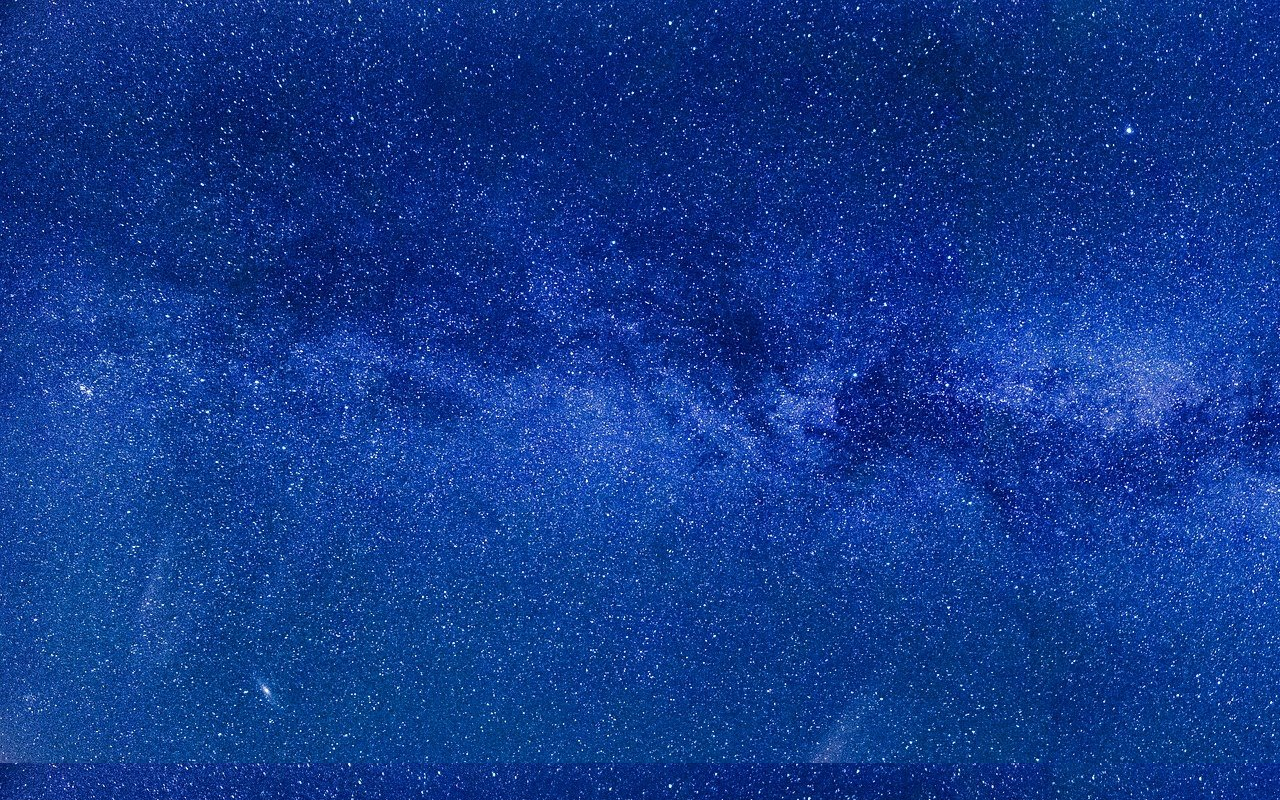
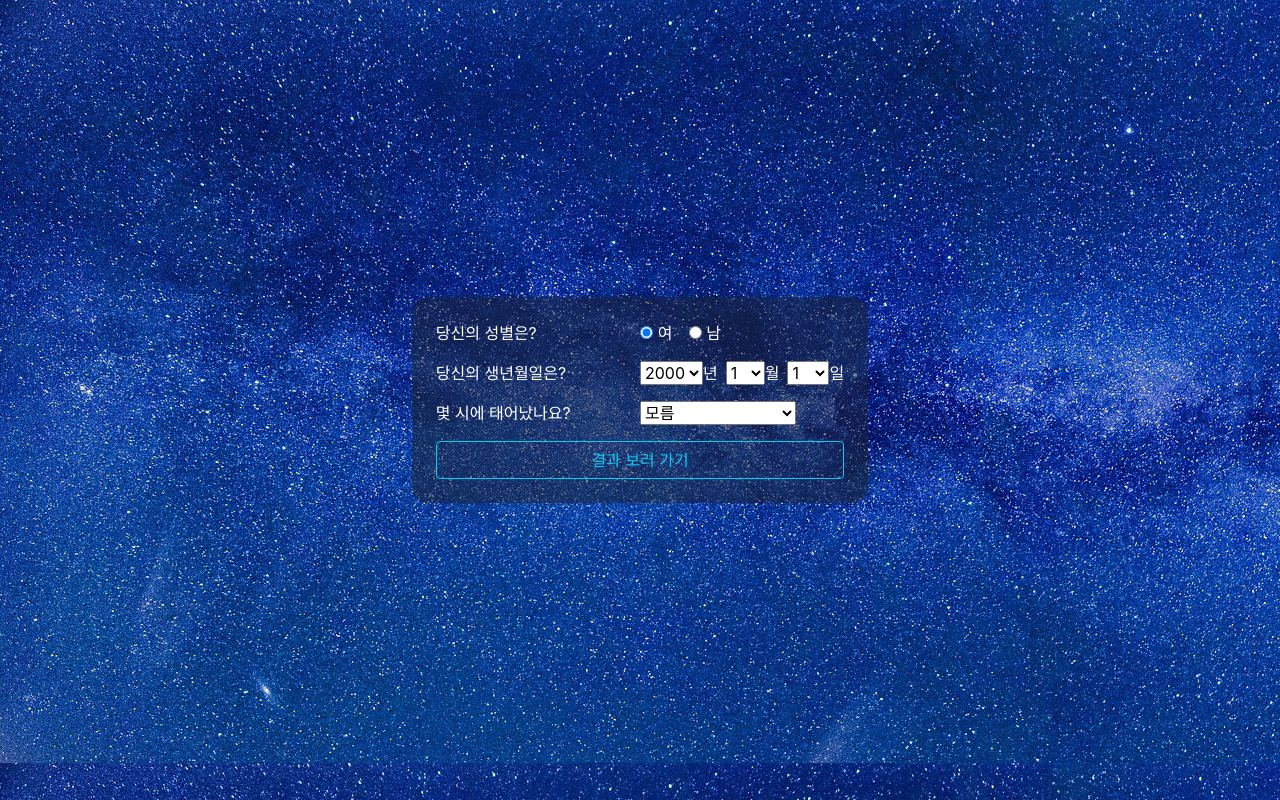
Before and after one commit to seohyun319/SOTD, a React (Create React App) app: page /select-color in a window 1280 px wide. Before the commit this address had no page. Built offline with nearby package versions, Linux system fonts and the light colour scheme.

Commit message:
FEAT: color page

```diff
--- a/src/App.js
+++ b/src/App.js
@@ -4,6 +4,7 @@ import FortunePage from './components/views/FortunePage/FortunePage';
 import ColorPage from './components/views/ColorPage/ColorPage';
 import { BrowserRouter, Route, Routes } from "react-router-dom";
 import LandingPage from './components/views/LandingPage';
+import SelectPageColor from './components/views/SelectPage/SelectPageColor';
 
 function App() {
   return (
@@ -14,6 +15,7 @@ function App() {
         <Routes>
           <Route exact path="/" element={<LandingPage />}></Route>
           <Route path="/select" element={<SelectPage />}></Route>
+          <Route path="/select-color" element={<SelectPageColor />}></Route>
           <Route path="/select/fortune" element={<FortunePage />}></Route>
           <Route path="/select/color" element={<ColorPage />}></Route>
         </Routes>
--- a/src/components/views/ColorPage/ColorPage.js
+++ b/src/components/views/ColorPage/ColorPage.js
@@ -1,10 +1,32 @@
 import React from 'react'
+import axios from 'axios'
+import { useState, useEffect } from 'react';
 import HomeBtn from '../HomeBtn'
+import './FortunePage.css'
 
 function ColorPage() {
+    const [color, setColor] = useState()
+    const goToSee = (e) => {
+        e.preventDefault();
+        let body = {
+            month : 3,
+            day : 6,
+        }
+        axios.post('http://localhost:5000/select/color', body)
+        .then(res => {
+            console.log(res);
+            setColor(res.data.title);
+        })
+        // window.location.href = '/select/fortune';
+    }
+
+
+
+
     return (
-        <div>
-            컬러페이지입니다!
+        <div className="base">
+            <h5>오늘 당신에게 맞는 컬러는?</h5>
+            <div>{}</div>
             <HomeBtn />
         </div>
     )
--- /dev/null
+++ b/src/components/views/ColorPage/FortunePage.css
@@ -0,0 +1,19 @@
+.base {
+    min-width: 30rem;
+    width: 80%;
+    background-color: rgb(28 34 48 / 50%);
+    color: white;
+    padding: 1.5rem;
+    border-radius: 1rem;
+    flex-direction: column;
+    column-gap: 1rem;
+    row-gap: 2rem;
+    display: flex;
+    flex-wrap: wrap;
+    justify-content: center;
+    align-items: center;
+}
+
+h5 {
+    color: rgb(213, 195, 255);
+}
--- a/src/components/views/FortunePage/FortunePage.js
+++ b/src/components/views/FortunePage/FortunePage.js
@@ -3,6 +3,7 @@ import axios from 'axios'
 import { useState, useEffect } from 'react';
 import './FortunePage.css'
 import HomeBtn from '../HomeBtn'
+import {Button} from 'react-bootstrap'
 
 function FortunePage() {
     let body = {
@@ -11,6 +12,7 @@ function FortunePage() {
     }
 
     const [users, setUsers] = useState("");
+    const [rest, setRest] = useState()
 
     const fetchUsers = async () => {
         const response = await axios.post('http://localhost:5000/select/fortune/', body);
@@ -24,6 +26,20 @@ function FortunePage() {
     fetchUsers();
   }, []);
 
+
+  const goToSee = (e) => {
+    e.preventDefault();
+    // let body = {
+    //     month : selectedMonth,
+    //     day : selectedDay,
+    // }
+    axios.post('http://localhost:5000/select/fortunestore')
+    .then(res => {
+        console.log(res.data.title);
+        setRest(res.data.title);
+    })
+    // window.location.href = '/select/fortune';
+}
 
     // const request = axios.post('http://localhost:5000/select/fortune', body)
     //     .then(response => {console.log(response)})
@@ -69,6 +85,8 @@ function FortunePage() {
             <h5>오늘 당신에게 맞는 음식은?</h5>
             <div>{users}</div>
             <HomeBtn />
+            <Button onClick={goToSee} variant="outline-info">추천 학교 앞 음식점 보기</Button>
+            <div>{rest}</div>
         </div>
     )
 }
--- a/src/components/views/LandingPage.js
+++ b/src/components/views/LandingPage.js
@@ -6,7 +6,7 @@ function LandingPage() {
         <div className="land">
             생년월일을 입력하면 오늘의 사주에 따른 결과를 추천해줘요!
             <Button onClick={() => window.location.href = '/select'}  variant="outline-info">오늘의 음식 보러 가기</Button>
-            <Button onClick={() => window.location.href = '/select'}  variant="outline-info">오늘의 색상 보러 가기</Button>
+            <Button onClick={() => window.location.href = '/select-color'}  variant="outline-info">오늘의 색상 보러 가기</Button>
         </div>
     )
 }
--- /dev/null
+++ b/src/components/views/SelectPage/SelectPageColor.js
@@ -0,0 +1,79 @@
+import React from 'react'
+import SelectTime from './SelectTime'
+import {Button} from 'react-bootstrap'
+import './SelectPage.css'
+import SelectSex from './SelectSex'
+import { useState } from 'react';
+import axios from 'axios';
+
+function SelectPageColor() {
+    const [selectedYear, setSelectedYear] = useState(2000);
+    const [selectedMonth, setSelectedMonth] = useState(1);
+    const [selectedDay, setSelectedDay] = useState(1)
+    const handleSelectYear = (e) => {
+        setSelectedYear(e.target.value);
+    };
+    const handleSelectMonth = (e) => {
+        setSelectedMonth(e.target.value);
+    };
+    const handleSelectDay = (e) => {
+        setSelectedDay(e.target.value);
+    };
+
+    const year = () => {
+        const result = [];
+        for (let i = 2020; i > 1930; i--) {
+            result.push(<option value={i}>{i}</option>);
+        }
+        return result;
+    };
+    const month = () => {
+        const result = [];
+        for (let i = 1; i < 13; i++) {
+            result.push(<option value={i}>{i}</option>);
+        }
+        return result;
+    };
+    const day = () => {
+        const result = [];
+        for (let i = 1; i < 32; i++) {
+            result.push(<option value={i}>{i}</option>);
+        }
+        return result;
+    };
+    const onSubmitHandler = (e) => {
+        e.preventDefault();
+        let body = {
+            month : selectedMonth,
+            day : selectedDay,
+        }
+        axios.post('http://localhost:5000/select/', body)
+        .then(res => {
+            console.log(res);
+        })
+        window.location.href = '/select/color';
+    }
+    return (
+        <div className="content">
+            <div className="title_q q_sex">당신의 성별은? </div>
+                <SelectSex></SelectSex>
+            <div className="title_q q_birth">당신의 생년월일은?</div>
+                <div className="ymd">
+                    <select value={selectedYear} onChange={handleSelectYear}>
+                        {year()}
+                    </select>년
+                    <select value={selectedMonth} onChange={handleSelectMonth}>
+                        {month()}
+                    </select>월
+                    <select value={selectedDay} onChange={handleSelectDay}>
+                        {day()}
+                    </select>일
+                </div>
+            <div className="title_q q_time">몇 시에 태어났나요?</div>
+                <SelectTime></SelectTime>
+            <Button onClick={onSubmitHandler} variant="outline-info">결과 보러 가기</Button>
+        </div>
+    )
+}
+
+export default SelectPageColor
```
Also changed, not shown: 1 other file (tests, documents, lock files or other folders).
